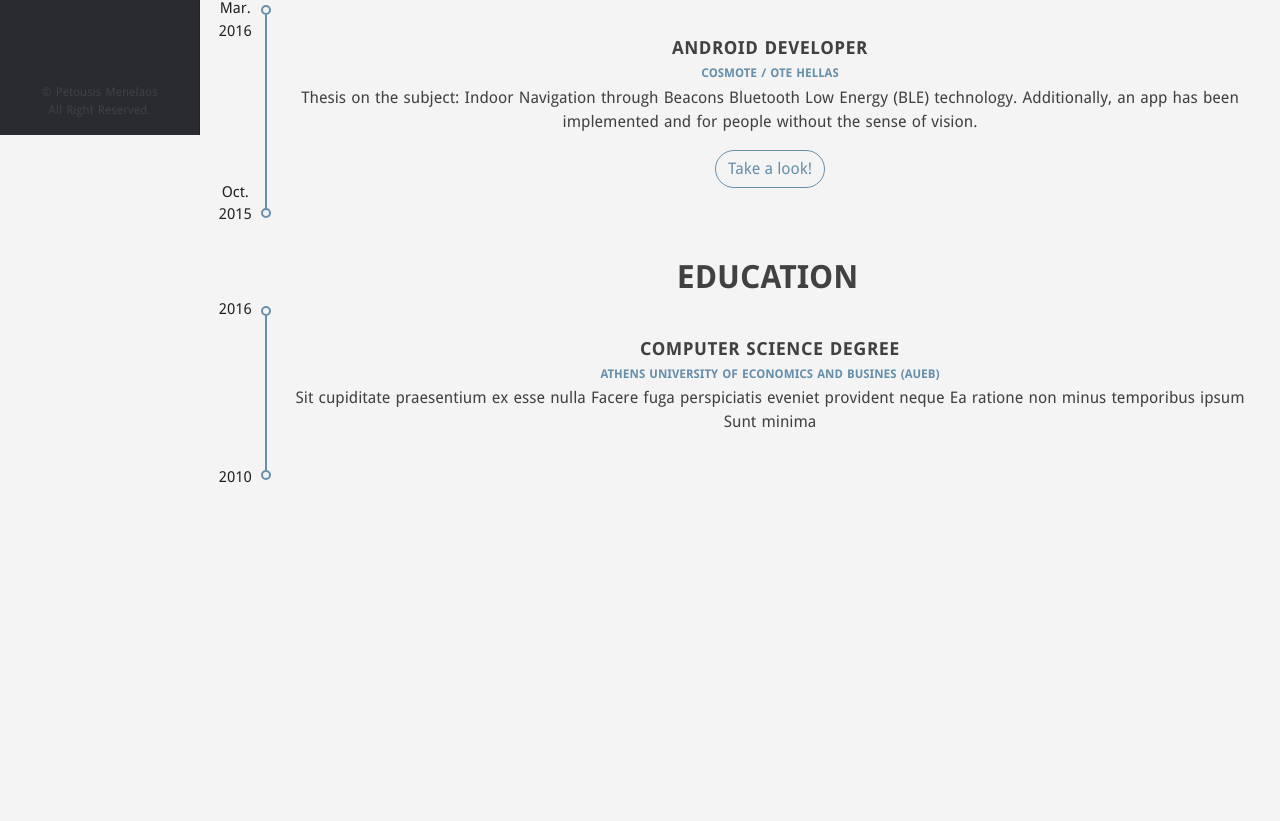
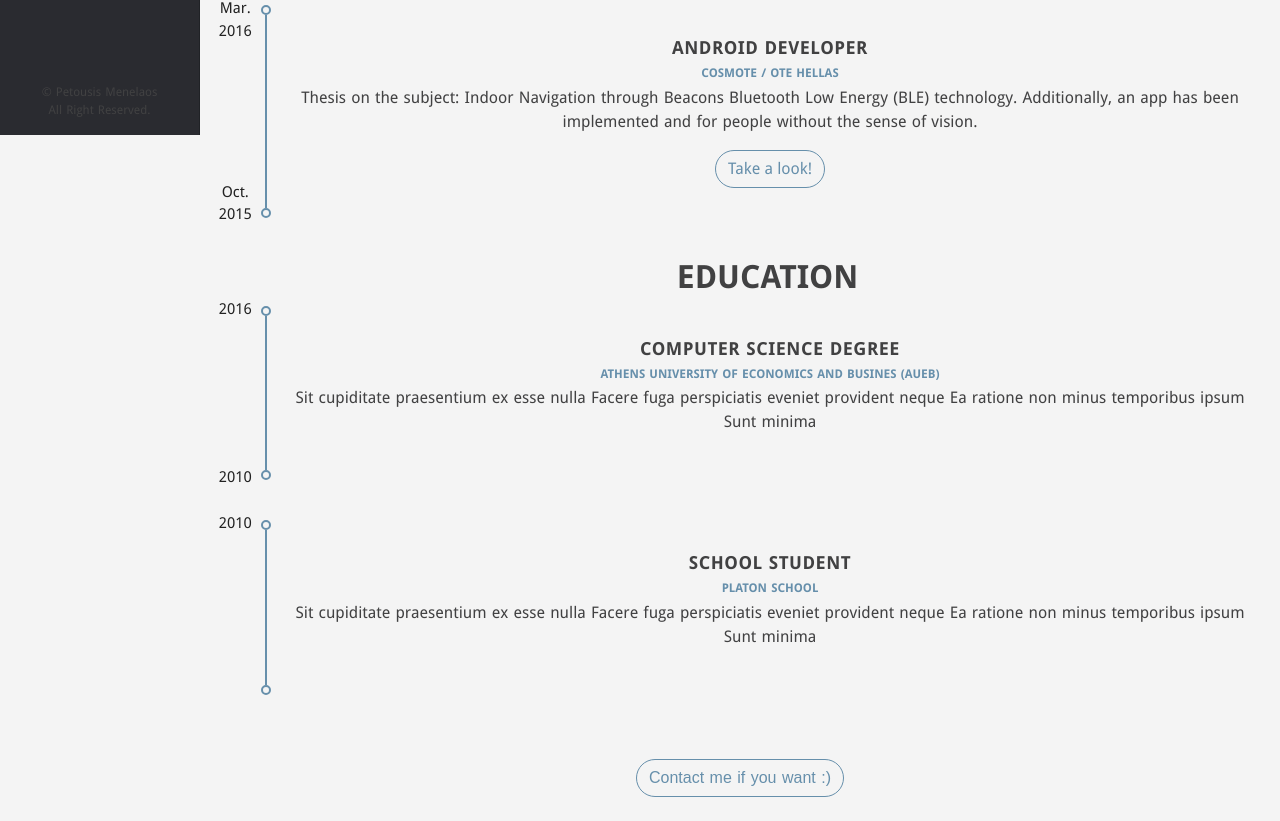
Before and after one commit to Harry80428/my_poirtfolio_new, a Nuxt app: page /resume in a window 1280 px wide. Shown: the part 665-1486 px from the top of the page. Before the commit the page ends 1185 px from the top, so only its background shows below. Built offline with nearby package versions, Linux system fonts and the light colour scheme.

Commit message:
fixed button links

```diff
--- a/pages/about.vue
+++ b/pages/about.vue
@@ -3,7 +3,7 @@
     <b-container>
       <page-header :param="{ title: 'About Me', icon: 'lnr-user' }" />
       <b-row>
-        <b-col md="8">
+        <b-col lg="8">
           <h3>
             Front End Developer
           </h3>
@@ -18,24 +18,35 @@
             ex Quidem officia deleniti accusamus obcaecati dolores. Porro culpa quibusdam impedit
             porro praesentium excepturi. Alias ab consequatur?
           </p>
-          <div class="mt-4 w-50">
-            <img src="https://watson-vcard.netlify.com/img/signature-black.png" alt="signature">
+          <div class="my-4 w-75">
+            <img class="img-fluid" src="https://watson-vcard.netlify.com/img/signature-black.png" alt="signature">
           </div>
         </b-col>
-        <b-col md="4">
+        <b-col lg="4">
           <h3>
             Personal Information
           </h3>
           <ul>
             <li><span class="title-underline">Name</span><span class="value">Petousis Menelaos</span></li>
-            <li><span class="title-underline">Age</span><span class="value">{{ currentAge }} Years Old</span></li>
+            <li><span class="title-underline">Age</span><span class="value">{{ currentAge }} years old</span></li>
             <li><span class="title-underline">Residence</span><span class="value">Athens, Greece</span></li>
             <li><span class="title-underline">Address</span><span class="value">Vrilissia</span></li>
             <li><span class="title-underline">Email</span><span class="value">menepet@gmail.com</span></li>
             <li><span class="title-underline">Phone</span><span class="value">(+30) 693 222 57 60</span></li>
+            <li><span class="title-underline">LinkedIn</span>
+              <a target="_blank" href="https://www.linkedin.com/in/menelaospetousis/" class="value">linkedin.com/menelaospetousis</a>
+            </li>
+            <li><span class="title-underline">Stackoverflow</span>
+              <a target="_blank" href="https://stackoverflow.com/users/3074131/mene" class="value">stackoverflow.com/mene</a>
+            </li>
+            <li><span class="title-underline">Google Play</span>
+              <a target="_blank" href="https://play.google.com/store/apps/developer?id=Petousis+Menelaos" class="value">
+                play.google.com/menepet
+              </a>
+            </li>
             <li><span class="title-underline">Freelance</span><span class="value">Available</span></li>
           </ul>
-          <b-button pill variant="outline-info" class="mt-3">
+          <b-button to="/resume" pill variant="outline-info" class="mt-3 mb-4">
             Download Resume
           </b-button>
         </b-col>
@@ -72,5 +83,8 @@ ul li {
     font-family: "Droid Sans";
     line-height: 1em;
     margin-bottom: 13px;
+    a {
+      color: $main-color;
+    }
 }
 </style>
--- a/pages/resume.vue
+++ b/pages/resume.vue
@@ -1,12 +1,15 @@
 <template>
   <div>
-    <b-container>
+    <b-container class="text-center">
       <page-header :param="{ title: 'My Resume', icon: 'lnr-license' }" />
 
       <resume-list title="EXPERIENCE" :list="experience" />
 
       <resume-list class="mt-4" title="EDUCATION" :list="education" />
 
+      <b-button pill variant="outline-info" to="/contact" class="my-4">
+        Contact me if you want :)
+      </b-button>
     </b-container>
   </div>
 </template>
@@ -171,6 +174,14 @@ export default {
           perspiciatis eveniet provident neque Ea ratione non minus temporibus ipsum Sunt minima`,
           from: '2010',
           to: '2016'
+        },
+        {
+          title: 'School student',
+          location: 'Platon School',
+          descr: `Sit cupiditate praesentium ex esse nulla Facere fuga
+          perspiciatis eveniet provident neque Ea ratione non minus temporibus ipsum Sunt minima`,
+          from: '',
+          to: '2010'
         }
       ]
     }
```
